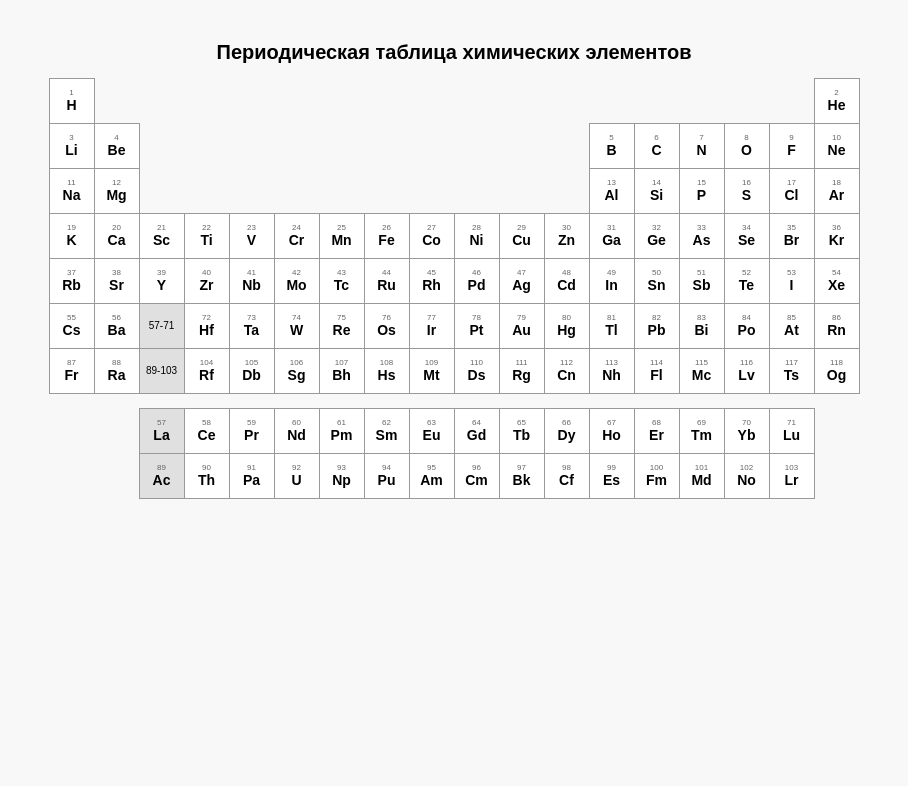
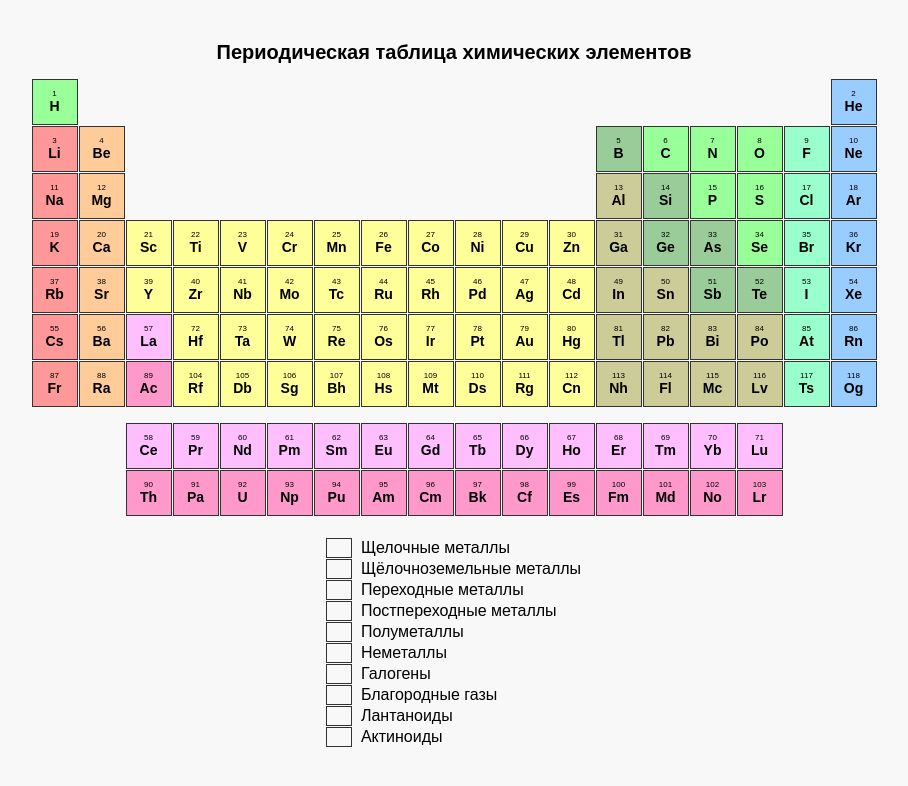
Before and after one commit to Toltuc/WEB, a plain HTML site: page 03-Mendeleev/Mendeleev.html in a window 1280 px wide. Shown: the whole page, without its empty margins (186-1094 px from the left). Drawn offline with Linux system fonts and the light colour scheme.

Commit message:
Add colors to the lighter Mendeleev table

```diff
--- a/03-Mendeleev/Mendeleev.html
+++ b/03-Mendeleev/Mendeleev.html
@@ -10,47 +10,56 @@
 			font-family: Arial, sans-serif;
 			background-color: #f8f8f8;
 			padding: 20px;
+			text-align: center;
 		}
 		h1
 		{
-			text-align: center;
 			font-size: 20px;
 		}
 		table
 		{
-			border-collapse: collapse;
-			margin: 0 auto;
+			border-collapse: separate;
+			border-spacing: 1px;
+			margin: 0 auto 20px;
 		}
-		td, th
+		td
 		{
-			border: 1px solid #999;
 			width: 40px;
 			height: 40px;
-			text-align: center;
+			border: solid 1px #333;
 			font-size: 10px;
 			padding: 2px;
-			background-color: #fff;
 		}
 		td:empty
 		{
 			border: none;
 			background-color: transparent;
 		}
-		.num
+		.num { display: block; font-size: 8px; }
+		.sym { display: block; font-size: 14px; font-weight: bold; }
+
+		.alkali            { background-color: #ff9999; }
+		.alkaline-earth    { background-color: #ffcc99; }
+		.transition        { background-color: #ffff99; }
+		.post-transition   { background-color: #cccc99; }
+		.metalloid         { background-color: #99cc99; }
+		.nonmetal          { background-color: #99ff99; }
+		.halogen           { background-color: #99ffcc; }
+		.noble-gas         { background-color: #99ccff; }
+		.lanthanide        { background-color: #ffbfff; }
+		.actinide          { background-color: #ff99cc; }
+
+		.legend td
 		{
-			display: block;
-			font-size: 8px;
-			color: #666;
+			width: 20px;
+			height: 14px;
+			border: solid 1px #333;
 		}
-		.sym
+		.legend th
 		{
-			display: block;
-			font-size: 14px;
-			font-weight: bold;
-		}
-		.lan, .act
-		{
-			background-color: #e0e0e0;
+			text-align: left;
+			font-weight: normal;
+			padding-left: 8px;
 		}
 	</style>
 </head>
@@ -58,151 +67,162 @@
 	<h1>Периодическая таблица химических элементов</h1>
 	<table>
 		<tr>
-			<td><span class="num">1</span><span class="sym">H</span></td>
+			<td class="nonmetal"><span class="num">1</span><span class="sym">H</span></td>
 			<td colspan="16"></td>
-			<td><span class="num">2</span><span class="sym">He</span></td>
+			<td class="noble-gas"><span class="num">2</span><span class="sym">He</span></td>
 		</tr>
 		<tr>
-			<td><span class="num">3</span><span class="sym">Li</span></td>
-			<td><span class="num">4</span><span class="sym">Be</span></td>
+			<td class="alkali"><span class="num">3</span><span class="sym">Li</span></td>
+			<td class="alkaline-earth"><span class="num">4</span><span class="sym">Be</span></td>
 			<td colspan="10"></td>
-			<td><span class="num">5</span><span class="sym">B</span></td>
-			<td><span class="num">6</span><span class="sym">C</span></td>
-			<td><span class="num">7</span><span class="sym">N</span></td>
-			<td><span class="num">8</span><span class="sym">O</span></td>
-			<td><span class="num">9</span><span class="sym">F</span></td>
-			<td><span class="num">10</span><span class="sym">Ne</span></td>
+			<td class="metalloid"><span class="num">5</span><span class="sym">B</span></td>
+			<td class="nonmetal"><span class="num">6</span><span class="sym">C</span></td>
+			<td class="nonmetal"><span class="num">7</span><span class="sym">N</span></td>
+			<td class="nonmetal"><span class="num">8</span><span class="sym">O</span></td>
+			<td class="halogen"><span class="num">9</span><span class="sym">F</span></td>
+			<td class="noble-gas"><span class="num">10</span><span class="sym">Ne</span></td>
 		</tr>
 		<tr>
-			<td><span class="num">11</span><span class="sym">Na</span></td>
-			<td><span class="num">12</span><span class="sym">Mg</span></td>
+			<td class="alkali"><span class="num">11</span><span class="sym">Na</span></td>
+			<td class="alkaline-earth"><span class="num">12</span><span class="sym">Mg</span></td>
 			<td colspan="10"></td>
-			<td><span class="num">13</span><span class="sym">Al</span></td>
-			<td><span class="num">14</span><span class="sym">Si</span></td>
-			<td><span class="num">15</span><span class="sym">P</span></td>
-			<td><span class="num">16</span><span class="sym">S</span></td>
-			<td><span class="num">17</span><span class="sym">Cl</span></td>
-			<td><span class="num">18</span><span class="sym">Ar</span></td>
+			<td class="post-transition"><span class="num">13</span><span class="sym">Al</span></td>
+			<td class="metalloid"><span class="num">14</span><span class="sym">Si</span></td>
+			<td class="nonmetal"><span class="num">15</span><span class="sym">P</span></td>
+			<td class="nonmetal"><span class="num">16</span><span class="sym">S</span></td>
+			<td class="halogen"><span class="num">17</span><span class="sym">Cl</span></td>
+			<td class="noble-gas"><span class="num">18</span><span class="sym">Ar</span></td>
 		</tr>
 		<tr>
-			<td><span class="num">19</span><span class="sym">K</span></td>
-			<td><span class="num">20</span><span class="sym">Ca</span></td>
-			<td><span class="num">21</span><span class="sym">Sc</span></td>
-			<td><span class="num">22</span><span class="sym">Ti</span></td>
-			<td><span class="num">23</span><span class="sym">V</span></td>
-			<td><span class="num">24</span><span class="sym">Cr</span></td>
-			<td><span class="num">25</span><span class="sym">Mn</span></td>
-			<td><span class="num">26</span><span class="sym">Fe</span></td>
-			<td><span class="num">27</span><span class="sym">Co</span></td>
-			<td><span class="num">28</span><span class="sym">Ni</span></td>
-			<td><span class="num">29</span><span class="sym">Cu</span></td>
-			<td><span class="num">30</span><span class="sym">Zn</span></td>
-			<td><span class="num">31</span><span class="sym">Ga</span></td>
-			<td><span class="num">32</span><span class="sym">Ge</span></td>
-			<td><span class="num">33</span><span class="sym">As</span></td>
-			<td><span class="num">34</span><span class="sym">Se</span></td>
-			<td><span class="num">35</span><span class="sym">Br</span></td>
-			<td><span class="num">36</span><span class="sym">Kr</span></td>
+			<td class="alkali"><span class="num">19</span><span class="sym">K</span></td>
+			<td class="alkaline-earth"><span class="num">20</span><span class="sym">Ca</span></td>
+			<td class="transition"><span class="num">21</span><span class="sym">Sc</span></td>
+			<td class="transition"><span class="num">22</span><span class="sym">Ti</span></td>
+			<td class="transition"><span class="num">23</span><span class="sym">V</span></td>
+			<td class="transition"><span class="num">24</span><span class="sym">Cr</span></td>
+			<td class="transition"><span class="num">25</span><span class="sym">Mn</span></td>
+			<td class="transition"><span class="num">26</span><span class="sym">Fe</span></td>
+			<td class="transition"><span class="num">27</span><span class="sym">Co</span></td>
+			<td class="transition"><span class="num">28</span><span class="sym">Ni</span></td>
+			<td class="transition"><span class="num">29</span><span class="sym">Cu</span></td>
+			<td class="transition"><span class="num">30</span><span class="sym">Zn</span></td>
+			<td class="post-transition"><span class="num">31</span><span class="sym">Ga</span></td>
+			<td class="metalloid"><span class="num">32</span><span class="sym">Ge</span></td>
+			<td class="metalloid"><span class="num">33</span><span class="sym">As</span></td>
+			<td class="nonmetal"><span class="num">34</span><span class="sym">Se</span></td>
+			<td class="halogen"><span class="num">35</span><span class="sym">Br</span></td>
+			<td class="noble-gas"><span class="num">36</span><span class="sym">Kr</span></td>
 		</tr>
 		<tr>
-			<td><span class="num">37</span><span class="sym">Rb</span></td>
-			<td><span class="num">38</span><span class="sym">Sr</span></td>
-			<td><span class="num">39</span><span class="sym">Y</span></td>
-			<td><span class="num">40</span><span class="sym">Zr</span></td>
-			<td><span class="num">41</span><span class="sym">Nb</span></td>
-			<td><span class="num">42</span><span class="sym">Mo</span></td>
-			<td><span class="num">43</span><span class="sym">Tc</span></td>
-			<td><span class="num">44</span><span class="sym">Ru</span></td>
-			<td><span class="num">45</span><span class="sym">Rh</span></td>
-			<td><span class="num">46</span><span class="sym">Pd</span></td>
-			<td><span class="num">47</span><span class="sym">Ag</span></td>
-			<td><span class="num">48</span><span class="sym">Cd</span></td>
-			<td><span class="num">49</span><span class="sym">In</span></td>
-			<td><span class="num">50</span><span class="sym">Sn</span></td>
-			<td><span class="num">51</span><span class="sym">Sb</span></td>
-			<td><span class="num">52</span><span class="sym">Te</span></td>
-			<td><span class="num">53</span><span class="sym">I</span></td>
-			<td><span class="num">54</span><span class="sym">Xe</span></td>
+			<td class="alkali"><span class="num">37</span><span class="sym">Rb</span></td>
+			<td class="alkaline-earth"><span class="num">38</span><span class="sym">Sr</span></td>
+			<td class="transition"><span class="num">39</span><span class="sym">Y</span></td>
+			<td class="transition"><span class="num">40</span><span class="sym">Zr</span></td>
+			<td class="transition"><span class="num">41</span><span class="sym">Nb</span></td>
+			<td class="transition"><span class="num">42</span><span class="sym">Mo</span></td>
+			<td class="transition"><span class="num">43</span><span class="sym">Tc</span></td>
+			<td class="transition"><span class="num">44</span><span class="sym">Ru</span></td>
+			<td class="transition"><span class="num">45</span><span class="sym">Rh</span></td>
+			<td class="transition"><span class="num">46</span><span class="sym">Pd</span></td>
+			<td class="transition"><span class="num">47</span><span class="sym">Ag</span></td>
+			<td class="transition"><span class="num">48</span><span class="sym">Cd</span></td>
+			<td class="post-transition"><span class="num">49</span><span class="sym">In</span></td>
+			<td class="post-transition"><span class="num">50</span><span class="sym">Sn</span></td>
+			<td class="metalloid"><span class="num">51</span><span class="sym">Sb</span></td>
+			<td class="metalloid"><span class="num">52</span><span class="sym">Te</span></td>
+			<td class="halogen"><span class="num">53</span><span class="sym">I</span></td>
+			<td class="noble-gas"><span class="num">54</span><span class="sym">Xe</span></td>
 		</tr>
 		<tr>
-			<td><span class="num">55</span><span class="sym">Cs</span></td>
-			<td><span class="num">56</span><span class="sym">Ba</span></td>
-			<td class="lan">57-71</td>
-			<td><span class="num">72</span><span class="sym">Hf</span></td>
-			<td><span class="num">73</span><span class="sym">Ta</span></td>
-			<td><span class="num">74</span><span class="sym">W</span></td>
-			<td><span class="num">75</span><span class="sym">Re</span></td>
-			<td><span class="num">76</span><span class="sym">Os</span></td>
-			<td><span class="num">77</span><span class="sym">Ir</span></td>
-			<td><span class="num">78</span><span class="sym">Pt</span></td>
-			<td><span class="num">79</span><span class="sym">Au</span></td>
-			<td><span class="num">80</span><span class="sym">Hg</span></td>
-			<td><span class="num">81</span><span class="sym">Tl</span></td>
-			<td><span class="num">82</span><span class="sym">Pb</span></td>
-			<td><span class="num">83</span><span class="sym">Bi</span></td>
-			<td><span class="num">84</span><span class="sym">Po</span></td>
-			<td><span class="num">85</span><span class="sym">At</span></td>
-			<td><span class="num">86</span><span class="sym">Rn</span></td>
+			<td class="alkali"><span class="num">55</span><span class="sym">Cs</span></td>
+			<td class="alkaline-earth"><span class="num">56</span><span class="sym">Ba</span></td>
+			<td class="lanthanide"><span class="num">57</span><span class="sym">La</span></td>
+			<td class="transition"><span class="num">72</span><span class="sym">Hf</span></td>
+			<td class="transition"><span class="num">73</span><span class="sym">Ta</span></td>
+			<td class="transition"><span class="num">74</span><span class="sym">W</span></td>
+			<td class="transition"><span class="num">75</span><span class="sym">Re</span></td>
+			<td class="transition"><span class="num">76</span><span class="sym">Os</span></td>
+			<td class="transition"><span class="num">77</span><span class="sym">Ir</span></td>
+			<td class="transition"><span class="num">78</span><span class="sym">Pt</span></td>
+			<td class="transition"><span class="num">79</span><span class="sym">Au</span></td>
+			<td class="transition"><span class="num">80</span><span class="sym">Hg</span></td>
+			<td class="post-transition"><span class="num">81</span><span class="sym">Tl</span></td>
+			<td class="post-transition"><span class="num">82</span><span class="sym">Pb</span></td>
+			<td class="post-transition"><span class="num">83</span><span class="sym">Bi</span></td>
+			<td class="post-transition"><span class="num">84</span><span class="sym">Po</span></td>
+			<td class="halogen"><span class="num">85</span><span class="sym">At</span></td>
+			<td class="noble-gas"><span class="num">86</span><span class="sym">Rn</span></td>
 		</tr>
 		<tr>
-			<td><span class="num">87</span><span class="sym">Fr</span></td>
-			<td><span class="num">88</span><span class="sym">Ra</span></td>
-			<td class="act">89-103</td>
-			<td><span class="num">104</span><span class="sym">Rf</span></td>
-			<td><span class="num">105</span><span class="sym">Db</span></td>
-			<td><span class="num">106</span><span class="sym">Sg</span></td>
-			<td><span class="num">107</span><span class="sym">Bh</span></td>
-			<td><span class="num">108</span><span class="sym">Hs</span></td>
-			<td><span class="num">109</span><span class="sym">Mt</span></td>
-			<td><span class="num">110</span><span class="sym">Ds</span></td>
-			<td><span class="num">111</span><span class="sym">Rg</span></td>
-			<td><span class="num">112</span><span class="sym">Cn</span></td>
-			<td><span class="num">113</span><span class="sym">Nh</span></td>
-			<td><span class="num">114</span><span class="sym">Fl</span></td>
-			<td><span class="num">115</span><span class="sym">Mc</span></td>
-			<td><span class="num">116</span><span class="sym">Lv</span></td>
-			<td><span class="num">117</span><span class="sym">Ts</span></td>
-			<td><span class="num">118</span><span class="sym">Og</span></td>
+			<td class="alkali"><span class="num">87</span><span class="sym">Fr</span></td>
+			<td class="alkaline-earth"><span class="num">88</span><span class="sym">Ra</span></td>
+			<td class="actinide"><span class="num">89</span><span class="sym">Ac</span></td>
+			<td class="transition"><span class="num">104</span><span class="sym">Rf</span></td>
+			<td class="transition"><span class="num">105</span><span class="sym">Db</span></td>
+			<td class="transition"><span class="num">106</span><span class="sym">Sg</span></td>
+			<td class="transition"><span class="num">107</span><span class="sym">Bh</span></td>
+			<td class="transition"><span class="num">108</span><span class="sym">Hs</span></td>
+			<td class="transition"><span class="num">109</span><span class="sym">Mt</span></td>
+			<td class="transition"><span class="num">110</span><span class="sym">Ds</span></td>
+			<td class="transition"><span class="num">111</span><span class="sym">Rg</span></td>
+			<td class="transition"><span class="num">112</span><span class="sym">Cn</span></td>
+			<td class="post-transition"><span class="num">113</span><span class="sym">Nh</span></td>
+			<td class="post-transition"><span class="num">114</span><span class="sym">Fl</span></td>
+			<td class="post-transition"><span class="num">115</span><span class="sym">Mc</span></td>
+			<td class="post-transition"><span class="num">116</span><span class="sym">Lv</span></td>
+			<td class="halogen"><span class="num">117</span><span class="sym">Ts</span></td>
+			<td class="noble-gas"><span class="num">118</span><span class="sym">Og</span></td>
 		</tr>
 		<tr><td colspan="18" style="height: 10px; border: none;"></td></tr>
 		<tr>
 			<td colspan="2"></td>
-			<td class="lan"><span class="num">57</span><span class="sym">La</span></td>
-			<td><span class="num">58</span><span class="sym">Ce</span></td>
-			<td><span class="num">59</span><span class="sym">Pr</span></td>
-			<td><span class="num">60</span><span class="sym">Nd</span></td>
-			<td><span class="num">61</span><span class="sym">Pm</span></td>
-			<td><span class="num">62</span><span class="sym">Sm</span></td>
-			<td><span class="num">63</span><span class="sym">Eu</span></td>
-			<td><span class="num">64</span><span class="sym">Gd</span></td>
-			<td><span class="num">65</span><span class="sym">Tb</span></td>
-			<td><span class="num">66</span><span class="sym">Dy</span></td>
-			<td><span class="num">67</span><span class="sym">Ho</span></td>
-			<td><span class="num">68</span><span class="sym">Er</span></td>
-			<td><span class="num">69</span><span class="sym">Tm</span></td>
-			<td><span class="num">70</span><span class="sym">Yb</span></td>
-			<td><span class="num">71</span><span class="sym">Lu</span></td>
+			<td class="lanthanide"><span class="num">58</span><span class="sym">Ce</span></td>
+			<td class="lanthanide"><span class="num">59</span><span class="sym">Pr</span></td>
+			<td class="lanthanide"><span class="num">60</span><span class="sym">Nd</span></td>
+			<td class="lanthanide"><span class="num">61</span><span class="sym">Pm</span></td>
+			<td class="lanthanide"><span class="num">62</span><span class="sym">Sm</span></td>
+			<td class="lanthanide"><span class="num">63</span><span class="sym">Eu</span></td>
+			<td class="lanthanide"><span class="num">64</span><span class="sym">Gd</span></td>
+			<td class="lanthanide"><span class="num">65</span><span class="sym">Tb</span></td>
+			<td class="lanthanide"><span class="num">66</span><span class="sym">Dy</span></td>
+			<td class="lanthanide"><span class="num">67</span><span class="sym">Ho</span></td>
+			<td class="lanthanide"><span class="num">68</span><span class="sym">Er</span></td>
+			<td class="lanthanide"><span class="num">69</span><span class="sym">Tm</span></td>
+			<td class="lanthanide"><span class="num">70</span><span class="sym">Yb</span></td>
+			<td class="lanthanide"><span class="num">71</span><span class="sym">Lu</span></td>
 			<td></td>
 		</tr>
 		<tr>
 			<td colspan="2"></td>
-			<td class="act"><span class="num">89</span><span class="sym">Ac</span></td>
-			<td><span class="num">90</span><span class="sym">Th</span></td>
-			<td><span class="num">91</span><span class="sym">Pa</span></td>
-			<td><span class="num">92</span><span class="sym">U</span></td>
-			<td><span class="num">93</span><span class="sym">Np</span></td>
-			<td><span class="num">94</span><span class="sym">Pu</span></td>
-			<td><span class="num">95</span><span class="sym">Am</span></td>
-			<td><span class="num">96</span><span class="sym">Cm</span></td>
-			<td><span class="num">97</span><span class="sym">Bk</span></td>
-			<td><span class="num">98</span><span class="sym">Cf</span></td>
-			<td><span class="num">99</span><span class="sym">Es</span></td>
-			<td><span class="num">100</span><span class="sym">Fm</span></td>
-			<td><span class="num">101</span><span class="sym">Md</span></td>
-			<td><span class="num">102</span><span class="sym">No</span></td>
-			<td><span class="num">103</span><span class="sym">Lr</span></td>
+			<td class="actinide"><span class="num">90</span><span class="sym">Th</span></td>
+			<td class="actinide"><span class="num">91</span><span class="sym">Pa</span></td>
+			<td class="actinide"><span class="num">92</span><span class="sym">U</span></td>
+			<td class="actinide"><span class="num">93</span><span class="sym">Np</span></td>
+			<td class="actinide"><span class="num">94</span><span class="sym">Pu</span></td>
+			<td class="actinide"><span class="num">95</span><span class="sym">Am</span></td>
+			<td class="actinide"><span class="num">96</span><span class="sym">Cm</span></td>
+			<td class="actinide"><span class="num">97</span><span class="sym">Bk</span></td>
+			<td class="actinide"><span class="num">98</span><span class="sym">Cf</span></td>
+			<td class="actinide"><span class="num">99</span><span class="sym">Es</span></td>
+			<td class="actinide"><span class="num">100</span><span class="sym">Fm</span></td>
+			<td class="actinide"><span class="num">101</span><span class="sym">Md</span></td>
+			<td class="actinide"><span class="num">102</span><span class="sym">No</span></td>
+			<td class="actinide"><span class="num">103</span><span class="sym">Lr</span></td>
 			<td></td>
 		</tr>
 	</table>
+
+	<table class="legend">
+		<tr><td class="alkali"></td><th>Щелочные металлы</th></tr>
+		<tr><td class="alkaline-earth"></td><th>Щёлочноземельные металлы</th></tr>
+		<tr><td class="transition"></td><th>Переходные металлы</th></tr>
+		<tr><td class="post-transition"></td><th>Постпереходные металлы</th></tr>
+		<tr><td class="metalloid"></td><th>Полуметаллы</th></tr>
+		<tr><td class="nonmetal"></td><th>Неметаллы</th></tr>
+		<tr><td class="halogen"></td><th>Галогены</th></tr>
+		<tr><td class="noble-gas"></td><th>Благородные газы</th></tr>
+		<tr><td class="lanthanide"></td><th>Лантаноиды</th></tr>
+		<tr><td class="actinide"></td><th>Актиноиды</th></tr>
+	</table>
 </body>
 </html>
```
